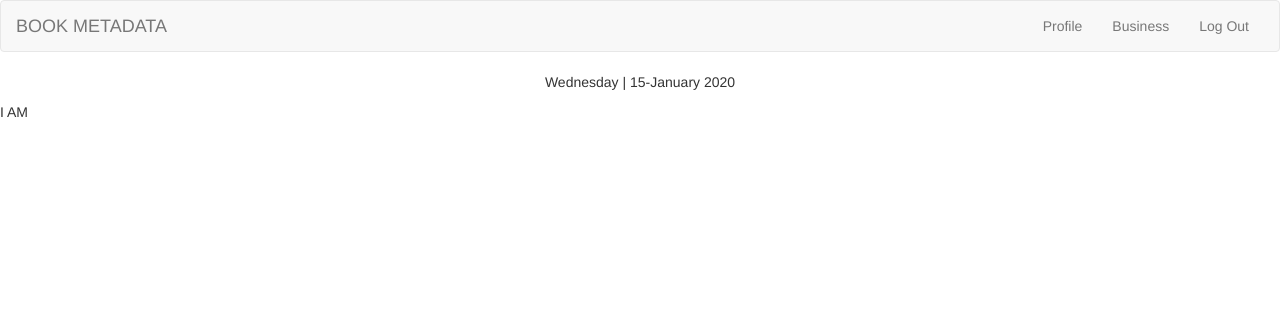
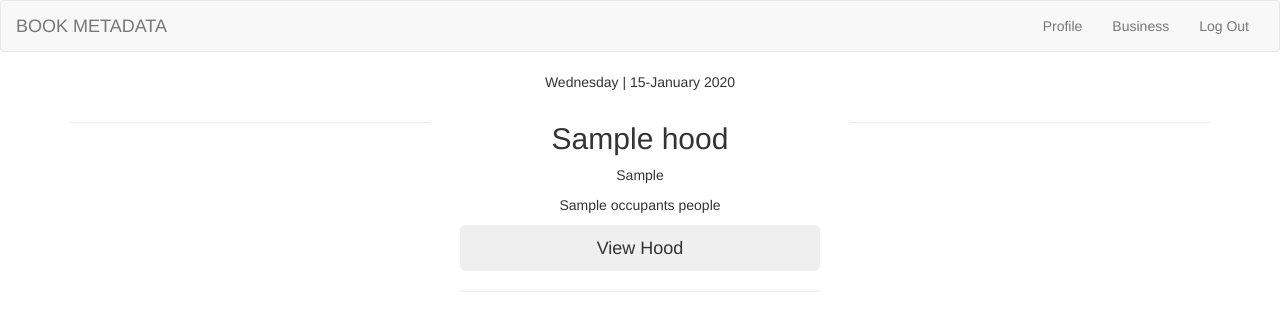
Before and after one commit to Imma7/Hood_Watch, a Django app: template hood/templates/index.html in a window 1280 px wide. Shown: the top 331 px of the page. Run offline with Django 3.2, Linux system fonts and the light colour scheme; the template is opened without the code that fills it: most values are stand-ins (such as "Sample title", 1, 10 or a date in 2020); some libraries are stand-ins or nearby versions.

Commit message:
Display all neighbourhoods

```diff
--- a/hood/templates/index.html
+++ b/hood/templates/index.html
@@ -11,7 +11,24 @@
     <meta http-equiv="X-UA-Compatible" content="ie=edge">
 </head>
 <body>
-    I AM
+    {% for hood in hoods %}
+    <div class="container">
+
+        <div class="row">
+            <div class="col-md-4"><hr></div>
+            <div class="col-md-4">
+                <h2 class="text-center"> {{ hood.neighbourhood_name }} </h2>
+                <p class="text-center"> {{ hood.neighbourhood_location }} </p>
+                <p class="text-center"> {{ hood.occupants }} people </p>
+                <button type="button" class="btn btn-secondary btn-lg btn-block" <a class="btn btn-primary" href="#" role="button"></a>View Hood</button>
+                <hr>
+            </div>
+            <div class="col-md-4"><hr></div>
+
+
+        </div>
+    </div>
+    {% endfor %}
 </body>
 </html>
 
```
